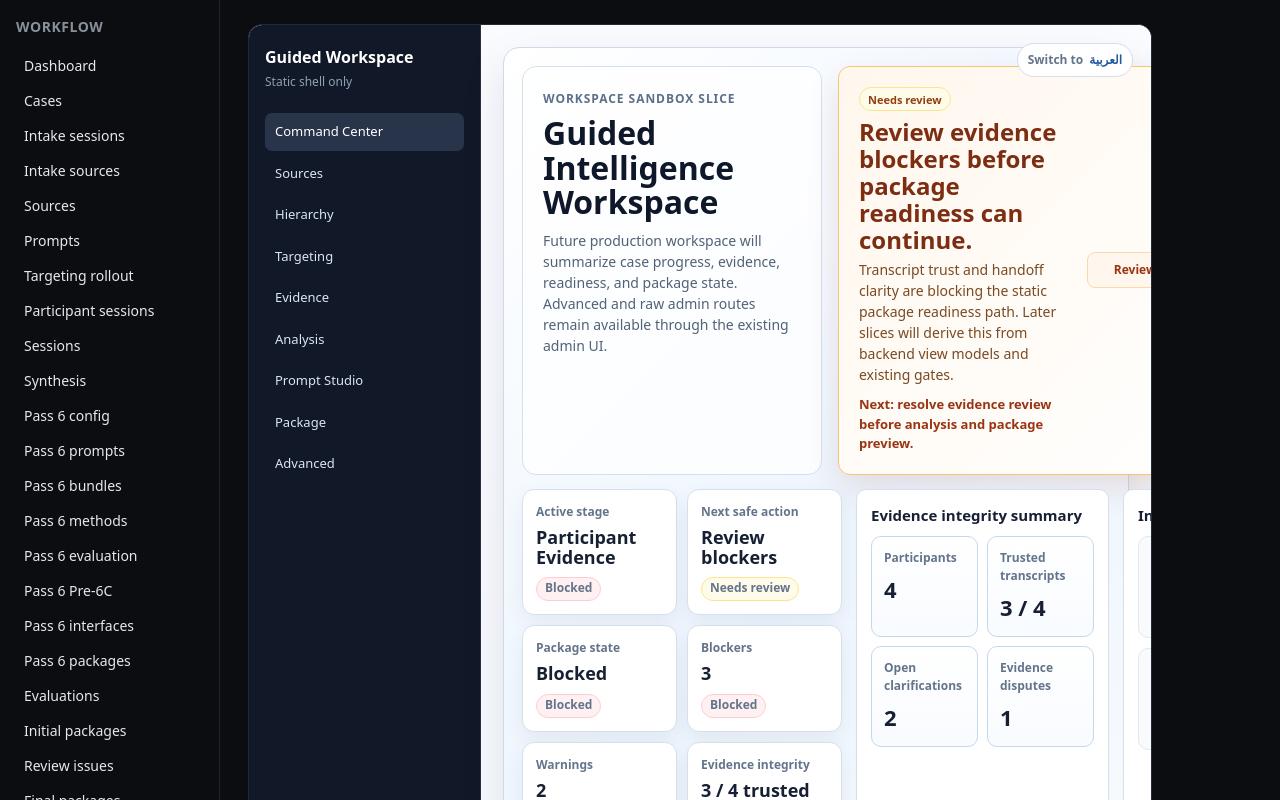
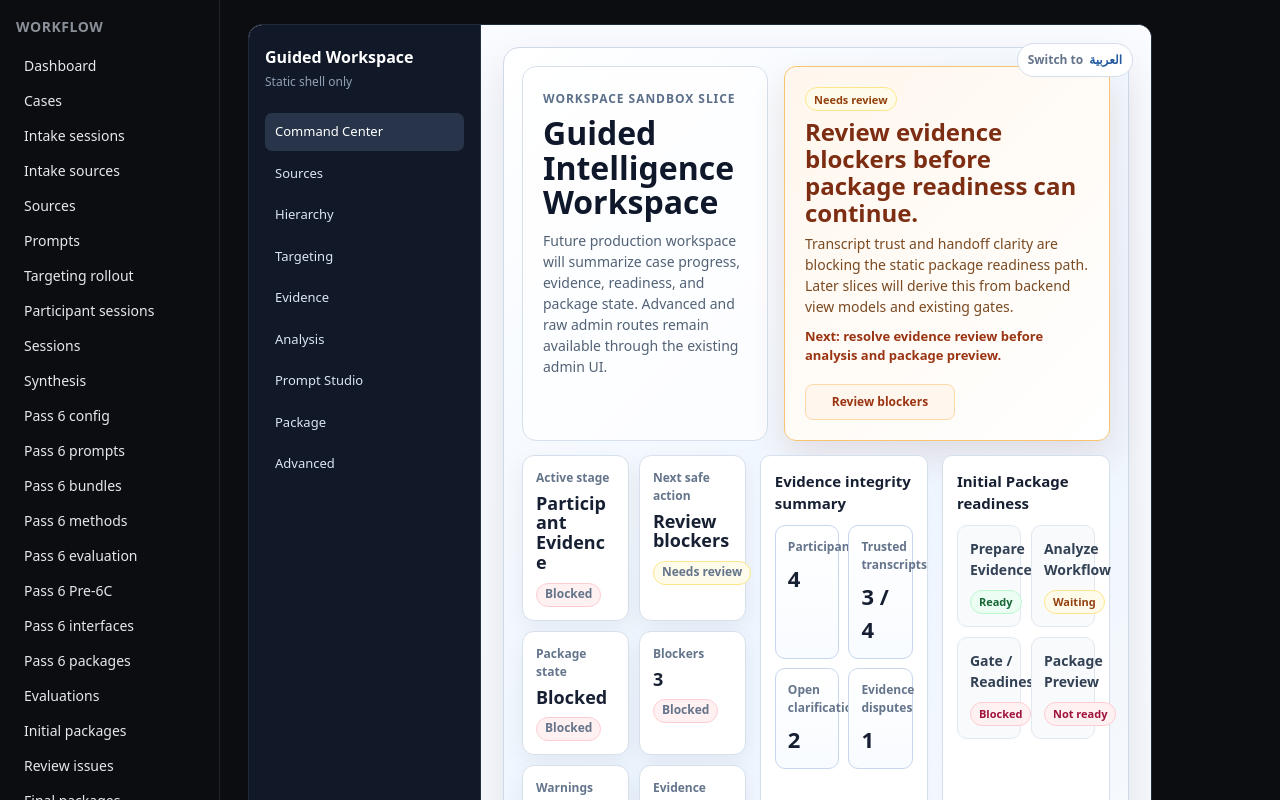
Before and after one commit to Haithamhaj/Workflow-Next-Step-AI-, a Next.js app in the folder apps/admin-web/: page /workspace in a window 1280 px wide. Shown: the top 800 px of the page. Built offline with nearby package versions, Linux system fonts and the light colour scheme.

Commit message:
Fix workspace dashboard clipping

```diff
--- a/apps/admin-web/app/workspace/workspace.module.css
+++ b/apps/admin-web/app/workspace/workspace.module.css
@@ -1,8 +1,11 @@
 .workspaceRoot {
   min-height: calc(100vh - 48px);
   position: relative;
+  width: 100%;
+  max-width: 100%;
   display: grid;
   grid-template-columns: 232px minmax(0, 1fr);
+  box-sizing: border-box;
   border: 1px solid #1f2b3a;
   border-radius: 14px;
   overflow: hidden;
@@ -74,6 +77,8 @@
 
 .workspaceMain {
   min-width: 0;
+  max-width: 100%;
+  overflow-x: hidden;
   padding: 22px;
   background: linear-gradient(180deg, #f9fbff 0%, #eef3f8 100%);
 }
@@ -204,7 +209,10 @@
 }
 
 .workspaceCommandDashboard {
+  width: 100%;
   max-width: none;
+  min-width: 0;
+  box-sizing: border-box;
   margin: 0 0 16px;
   padding: 18px;
   border: 1px solid #cfd9e7;
@@ -214,8 +222,9 @@
 }
 
 .workspaceDashboardHero {
+  min-width: 0;
   display: grid;
-  grid-template-columns: minmax(300px, 0.9fr) minmax(420px, 1.1fr);
+  grid-template-columns: minmax(0, 0.86fr) minmax(0, 1.14fr);
   gap: 16px;
   align-items: stretch;
   margin-bottom: 14px;
@@ -223,6 +232,8 @@
 
 .workspaceDashboardIdentity {
   min-width: 0;
+  max-width: 100%;
+  box-sizing: border-box;
   padding: 20px;
   border: 1px solid #d6e0ec;
   border-radius: 14px;
@@ -252,14 +263,16 @@
 }
 
 .workspaceDashboardBelow {
+  min-width: 0;
   display: grid;
-  grid-template-columns: minmax(320px, 0.9fr) minmax(520px, 1.1fr);
+  grid-template-columns: minmax(0, 0.78fr) minmax(0, 1.22fr);
   gap: 14px;
   align-items: stretch;
 }
 
 .workspaceDashboardStack {
   min-width: 0;
+  max-width: 100%;
   display: grid;
   grid-template-columns: repeat(2, minmax(0, 1fr));
   gap: 14px;
@@ -292,6 +305,7 @@
 
 .workspacePriorityBanner {
   max-width: none;
+  min-width: 0;
   min-height: 100%;
   margin: 0;
   padding: 20px;
@@ -310,6 +324,7 @@
   color: #7c2d12;
   font-size: 24px;
   line-height: 1.12;
+  overflow-wrap: anywhere;
 }
 
 .workspacePriorityBanner p {
@@ -348,6 +363,7 @@
 
 .workspaceCommandSummary {
   max-width: none;
+  min-width: 0;
   margin: 0;
   display: grid;
   grid-template-columns: repeat(2, minmax(0, 1fr));
@@ -356,6 +372,8 @@
 
 .workspaceCommandSummaryCard {
   min-width: 0;
+  max-width: 100%;
+  box-sizing: border-box;
   padding: 13px;
   border: 1px solid #d6e0ec;
   border-radius: 12px;
@@ -376,6 +394,7 @@
   color: #172033;
   font-size: 18px;
   line-height: 1.1;
+  overflow-wrap: anywhere;
 }
 
 .workspaceStatusPill {
@@ -1116,6 +1135,17 @@
   }
 }
 
+@media (max-width: 1320px) {
+  .workspacePriorityBanner {
+    align-items: flex-start;
+    flex-direction: column;
+  }
+
+  .workspaceStaticAction {
+    align-self: flex-start;
+  }
+}
+
 @media (max-width: 820px) {
   .workspaceRoot {
     grid-template-columns: 1fr;
```
